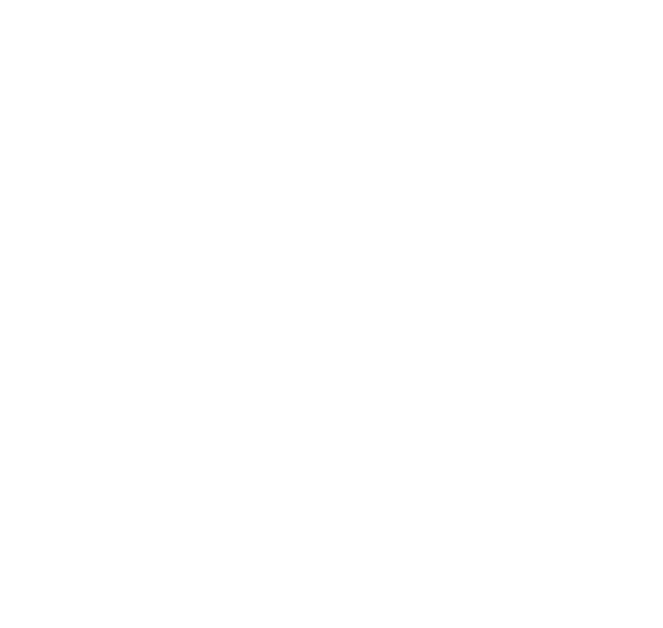
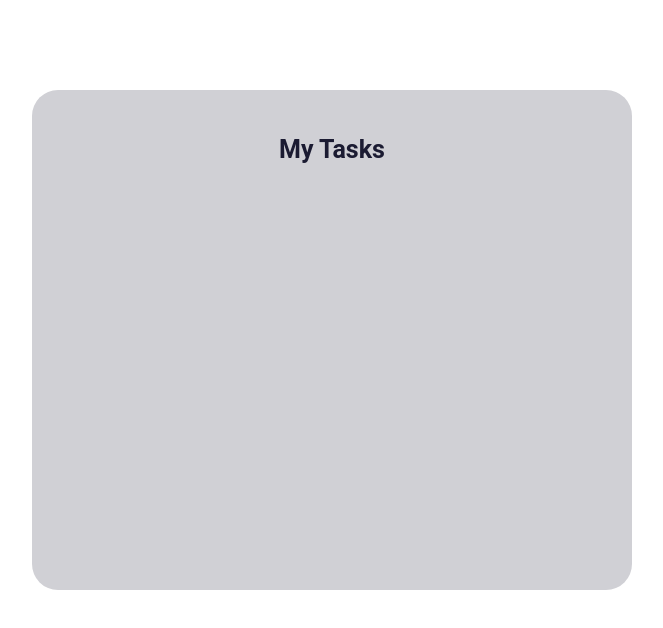
Before and after one commit to me-skit/react-tasks, a React (Create React App) app: page / in a window 1280 px wide. Shown: the top 628 px of the page, without its empty margins (308-971 px from the left). Built offline with nearby package versions, Linux system fonts and the light colour scheme.

Commit message:
Set-up the layout

```diff
--- a/src/App.css
+++ b/src/App.css
@@ -0,0 +1,34 @@
+* {
+  margin: 0;
+  padding: 0;
+  box-sizing: border-box;
+}
+
+html, body {
+  font-family: Lato, sans-serif;
+  margin-top: 40px;
+}
+
+h1 {
+  color: #1b1b32;
+  font-size: 25px;
+  font-family: Roboto, sans-serif;
+  text-align: center;
+  margin: 20px 0;
+}
+
+.App {
+  display: flex;
+  flex-wrap: wrap;
+  justify-content: center;
+  align-items: center;
+}
+
+.task-list {
+  width: 600px;
+  min-height: 500px;
+  background-color: #d0d0d5;
+  padding: 25px;
+  margin: 10px;
+  border-radius: 26px;
+}
--- a/src/App.jsx
+++ b/src/App.jsx
@@ -3,7 +3,9 @@ import './App.css';
 function App() {
   return (
     <div className="App">
-
+      <div className='task-list'>
+        <h1>My Tasks</h1>
+      </div>
     </div>
   );
 }
```
